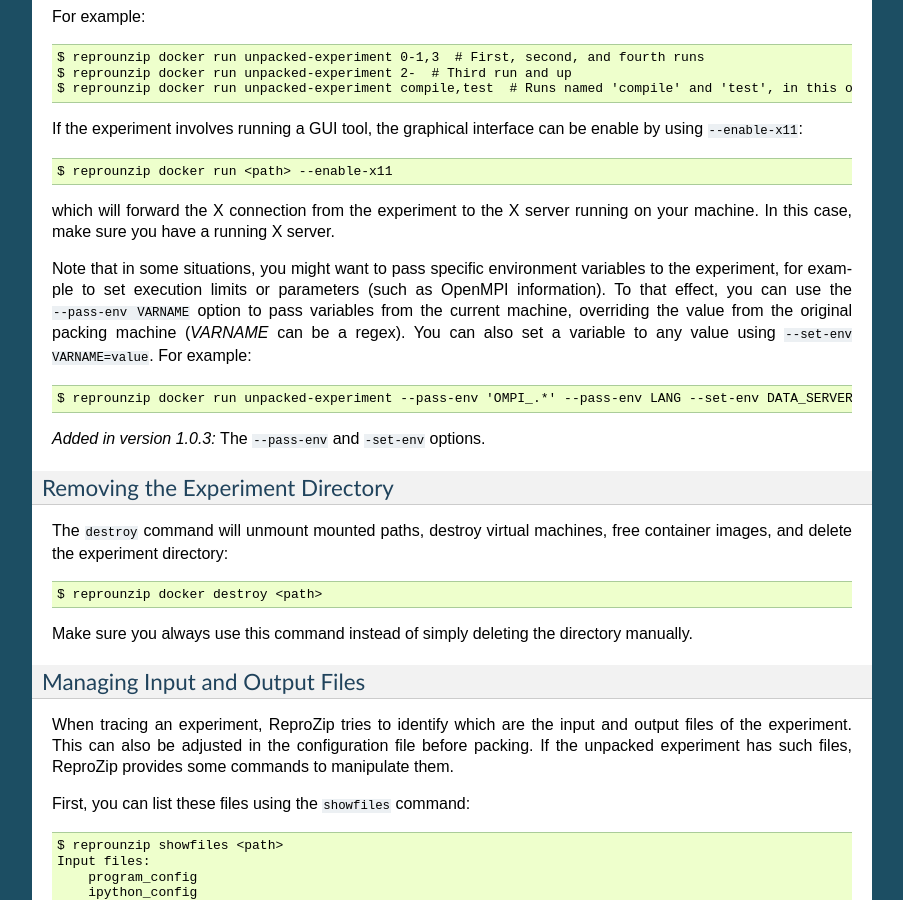
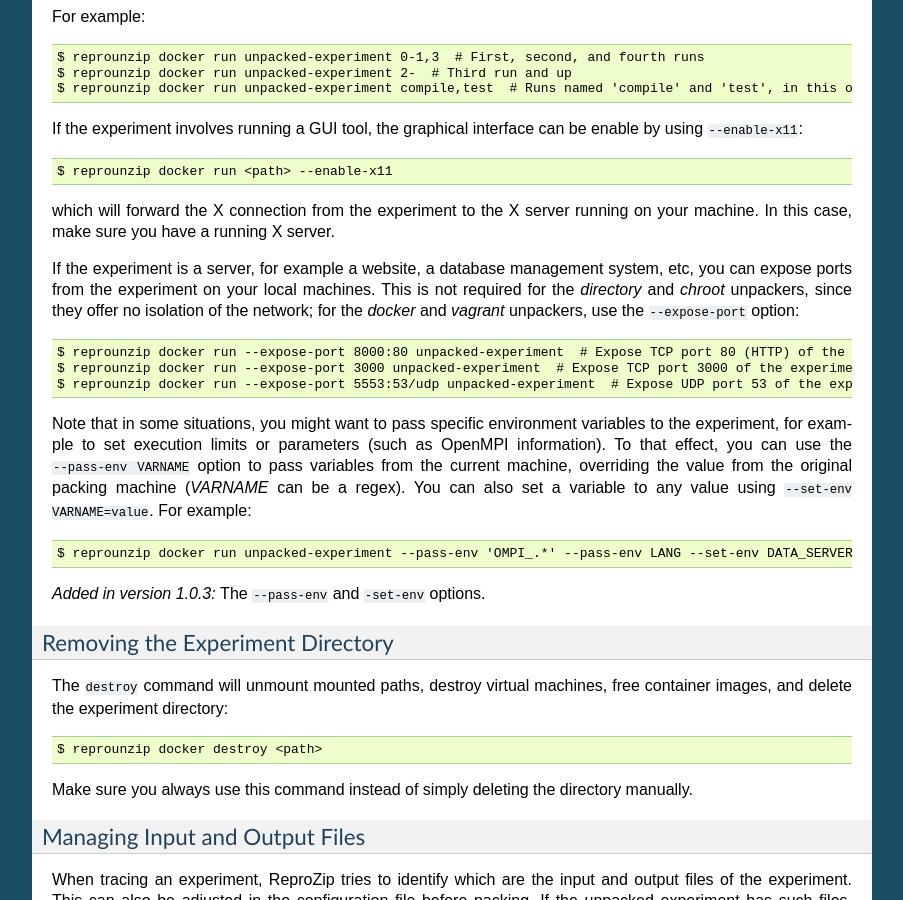
Before and after one commit to VIDA-NYU/reprozip, a Sphinx documentation site: the page built from docs/unpacking.rst, in a window 1280 px wide and 900 px high, scrolled down 6346 px. Shown: the whole window, without its empty margins (198-1101 px from the left). Built offline with Sphinx 7.4.7, drawn with Linux system fonts in a browser that asks for light colours.

Commit message:
DOC: Add instructions to expose a network port

```diff
--- a/docs/unpacking.rst
+++ b/docs/unpacking.rst
@@ -271,6 +271,12 @@
 
 which will forward the X connection from the experiment to the X server running on your machine. In this case, make sure you have a running X server.
 
+If the experiment is a server, for example a website, a database management system, etc, you can expose ports from the experiment on your local machines. This is not required for the `directory` and `chroot` unpackers, since they offer no isolation of the network; for the `docker` and `vagrant` unpackers, use the ``--expose-port`` option::
+
+    $ reprounzip docker run --expose-port 8000:80 unpacked-experiment  # Expose TCP port 80 (HTTP) of the experiment at http://localhost:8000/
+    $ reprounzip docker run --expose-port 3000 unpacked-experiment  # Expose TCP port 3000 of the experiment at localhost:3000
+    $ reprounzip docker run --expose-port 5553:53/udp unpacked-experiment  # Expose UDP port 53 of the experiment at localhost:5553
+
 Note that in some situations, you might want to pass specific environment variables to the experiment, for example to set execution limits or parameters (such as OpenMPI information). To that effect, you can use the ``--pass-env VARNAME`` option to pass variables from the current machine, overriding the value from the original packing machine (`VARNAME` can be a regex). You can also set a variable to any value using ``--set-env VARNAME=value``. For example::
 
     $ reprounzip docker run unpacked-experiment --pass-env 'OMPI_.*' --pass-env LANG --set-env DATA_SERVER_ADDRESS=localhost
```
